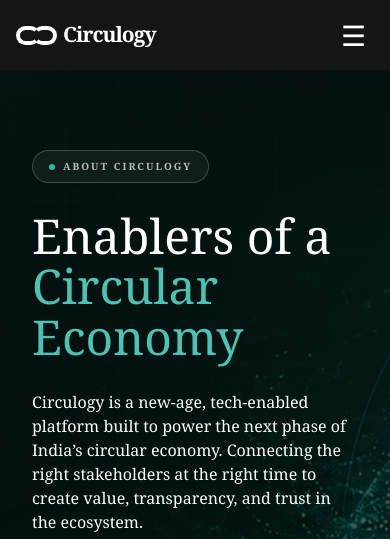
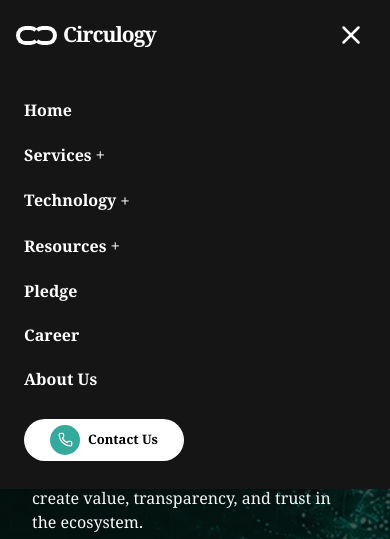
Before and after one commit to Aziz975/Circulogy-, a React (Vite) app: page /about in a window 390 px wide. Both pictures are taken after a click on the button "Open menu". Shown: the top 539 px of the page. Built offline with nearby package versions, Linux system fonts and the light colour scheme.

Commit message:
changes done

```diff
--- a/src/components/Navbar/Navbar.jsx
+++ b/src/components/Navbar/Navbar.jsx
@@ -1,38 +1,19 @@
-import React from "react";
+import React, { useState } from "react";
+import { X } from "lucide-react";
 import Logo from "./Logo";
 import NavLinks from "./Navlinks";
 import ContactButton from "./ContactButton";
 
 function Navbar() {
+  const [menuOpen, setMenuOpen] = useState(false);
+
   return (
-    <header
-      className="
-        h-[70px]
-        bg-[#151515]
-        text-white
+    <header className="relative bg-[#151515] text-white">
 
-        sm:h-[80px]
-        md:h-[90px]
-        lg:h-[100px]
-      "
-    >
-      <div
-        className="
-          mx-auto
-          flex
-          h-full
-          w-full
-          max-w-[1600px]
-          items-center
-          justify-between
+      {/* Navbar */}
+      <div className="h-[70px] sm:h-[80px] md:h-[90px] lg:h-[100px]">
+        <div className="mx-auto flex h-full w-full max-w-[1600px] items-center justify-between px-4 sm:px-6 md:px-8 lg:px-10 xl:px-[72px]">
 
-          px-4
-          sm:px-6
-          md:px-8
-          lg:px-10
-          xl:px-[72px]
-        "
-      >
           {/* Logo */}
           <Logo />
 
@@ -41,7 +22,7 @@
             <NavLinks />
           </div>
 
-        {/* Contact Button */}
+          {/* Desktop Contact Button */}
           <div className="hidden lg:flex">
             <ContactButton />
           </div>
@@ -49,23 +30,35 @@
           {/* Mobile Menu Button */}
           <button
             type="button"
-          className="
-            flex
-            items-center
-            justify-center
-            rounded-md
-            p-2
-            text-white
-            transition
-            hover:bg-white/10
-
-            lg:hidden
-          "
-          aria-label="Open menu"
+            onClick={() => setMenuOpen(!menuOpen)}
+            className="flex items-center justify-center rounded-md p-2 text-white transition hover:bg-white/10 lg:hidden"
+            aria-label={menuOpen ? "Close menu" : "Open menu"}
           >
+            {menuOpen ? (
+              <X size={30} />
+            ) : (
               <span className="text-[28px] leading-none">☰</span>
+            )}
           </button>
         </div>
+      </div>
+
+      {/* Mobile Menu */}
+      {menuOpen && (
+        <div className="absolute left-0 top-full z-50 w-full bg-[#151515] px-6 py-7 shadow-lg lg:hidden">
+
+          {/* Vertical Navigation */}
+          <div className="flex flex-col items-start">
+            <NavLinks />
+          </div>
+
+          {/* Contact Button */}
+          <div className="mt-7">
+            <ContactButton />
+          </div>
+
+        </div>
+      )}
     </header>
   );
 }
--- a/src/components/Navbar/Navlinks.jsx
+++ b/src/components/Navbar/Navlinks.jsx
@@ -3,90 +3,27 @@
 
 function NavLinks() {
   const navLinks = [
-    {
-      name: "Home",
-      path: "/",
-    },
-    {
-      name: "Services",
-      path: "/services",
-      dropdown: true,
-    },
-    {
-      name: "Technology",
-      path: "/technology",
-      dropdown: true,
-    },
-    {
-      name: "Resources",
-      path: "/resources",
-      dropdown: true,
-    },
-    {
-      name: "Pledge",
-      path: "/pledge",
-    },
-    {
-      name: "Career",
-      path: "/career",
-    },
-    {
-      name: "About Us",
-      path: "/about",
-    },
+    { name: "Home", path: "/" },
+    { name: "Services", path: "/services", dropdown: true },
+    { name: "Technology", path: "/technology", dropdown: true },
+    { name: "Resources", path: "/resources", dropdown: true },
+    { name: "Pledge", path: "/pledge" },
+    { name: "Career", path: "/career" },
+    { name: "About Us", path: "/about" },
   ];
 
   return (
-    <nav
-      className="
-        flex
-        items-center
-        gap-5
-
-        sm:gap-6
-        md:gap-7
-        lg:gap-8
-        xl:gap-[42px]
-      "
-    >
+    <nav className="flex flex-col items-start gap-5 lg:flex-row lg:items-center lg:gap-8 xl:gap-[42px]">
       {navLinks.map((item) => (
         <Link
           key={item.name}
           to={item.path}
-          className="
-            flex
-            items-center
-            gap-1
-            whitespace-nowrap
-            text-[13px]
-            font-bold
-            text-white
-            transition-colors
-            duration-200
-            hover:text-[#35a99b]
-
-            sm:text-[14px]
-            md:text-[15px]
-            lg:text-[16px]
-            xl:text-[17px]
-          "
+          className="flex w-full items-center gap-1 text-[16px] font-bold text-white transition-colors duration-200 hover:text-[#35a99b] lg:w-auto lg:text-[16px] xl:text-[17px]"
         >
           <span>{item.name}</span>
 
           {item.dropdown && (
-            <span
-              className="
-                text-[14px]
-                font-normal
-
-                sm:text-[15px]
-                md:text-[16px]
-                lg:text-[17px]
-                xl:text-[18px]
-              "
-            >
-              +
-            </span>
+            <span className="text-[17px] font-normal">+</span>
           )}
         </Link>
       ))}
```
Lines whose indentation alone changed are shown as unchanged.
